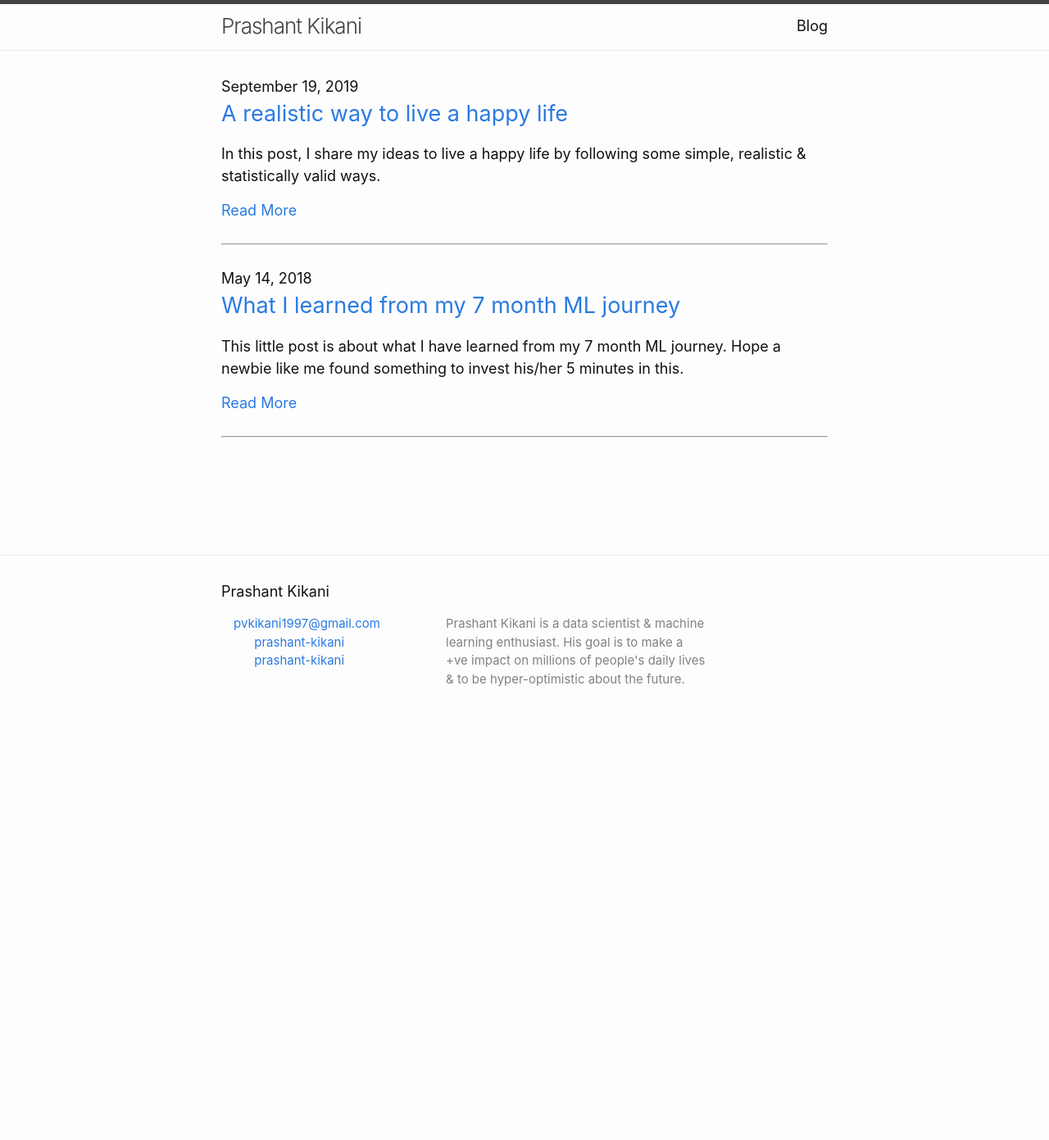
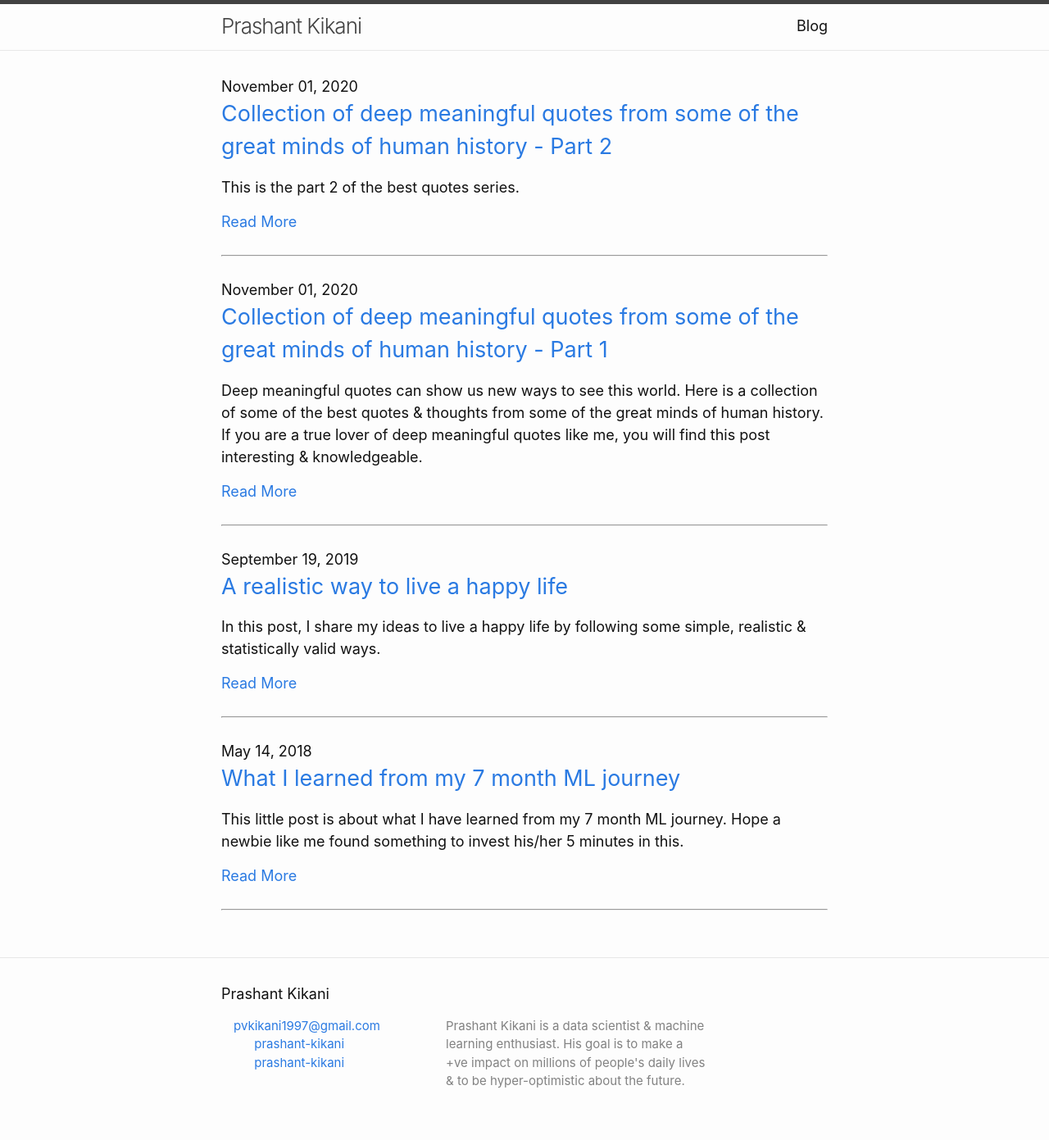
Before and after one commit to prashant-kikani/prashant-kikani.github.io, a Jekyll site: the page built from blog.html, in a window 1280 px wide. Shown: the whole page at 82% size. Built offline with Jekyll 4.4.1, drawn with Linux system fonts in a browser that asks for light colours; before the commit the page ends 900 px from its top, so only the background shows below that.

Commit message:
quotes blog

```diff
--- a/_posts/2019-9-19-happy-life.markdown
+++ b/_posts/2019-9-19-happy-life.markdown
@@ -121,5 +121,3 @@ FYI, If you have food, cloths & a home to live, you are already far more happier
 Since the evolution of mankind, 100 billion human beings have walked the Earth. If you are reading this, you are likely in the top 1% by any measure: opportunity, security, happiness. In fact, you might be in the top 0.1% or even 0.01%. What an amazing opportunity. You’re truly among the blessed.
 
 Happiness is all that matters at the end of the day. Have a happy life.
-
-👏 👏 You made it till the end ! Congrats.
--- /dev/null
+++ b/_posts/2020-11-1-best-quotes-1.markdown
@@ -0,0 +1,196 @@
+---
+layout: post
+title:  "Collection of deep meaningful quotes from some of the great minds of human history - Part 1"
+date:   2020-11-1 # yyyy-mm-dd
+keyword: Self Improvement, Collection, Quotes, Philosophy, Self Help
+permalink: "/blog/best-quotes-1"
+description: "A collection of some of the best deep-meaningful quotes from some of the great minds of human history."
+
+---
+
+Deep meaningful quotes can show us new ways to see this world. Here is a collection of some of the best quotes & thoughts from some of the great minds of human history.<br/>
+If you are a true lover of deep meaningful quotes like me, you will find this post interesting & knowledgeable.
+
+Each sentence in this post contains a deep meaning, so it will better if you take some time after reading each quote to understand what it is really saying.
+
+Enjoy!
+
+<br/>
+
+1.
+
+> "The only thing worse than being blind is having sight but no vision." -Helen Keller
+
+Having a meaningful goal or vision in life is perhaps the most important thing in life. Being able to see & achieve something great in life is probabely better than just plain normal eye-sight.
+
+<hr style="height:0px; color:rgb(240,240,240); background-color:#DCDCDC;"><br/>
+
+2.
+
+> "The man who says he can, and the man who says he can’t are both correct." -Confucius
+
+In most cases, whatever we believe, will happen. If we believe that we can do something & try our best for long enough, it'll happen.
+But if we ourself don't believe that we can do it, we will not put our best & that task will not happen.
+
+<hr style="height:0px; color:rgb(240,240,240); background-color:#DCDCDC;"><br/>
+
+3.
+
+> "The only true wisdom is in knowing, you know nothing." -Socrates
+
+Understanding that these is so much out there to explore & learn about life, psychology and this universe & what I currently know is nothing against it, is the true wisdom.
+This mentality of <b>"knowing nothing"</b> gives us humility, sensibility & curiosity to explore more about everything.
+
+<hr style="height:0px; color:rgb(240,240,240); background-color:#DCDCDC;"><br/>
+
+4.
+
+> "You have to dream before your dreams can come true." -A.P.J. Abdul Kalam
+
+It sounds obvious but, whatever we want to achieve, we first need to dream about it. Lot of people do not even dream bigger.
+First we need to dream, then take proper actions, then probability of that dream becoming reality will become non-zero.
+
+<hr style="height:0px; color:rgb(240,240,240); background-color:#DCDCDC;"><br/>
+
+5.
+
+> "Do not pray for an easy life, pray for the strength to endure a difficult one." -Bruce Lee
+
+It's almost certain that, there will be a lot challenges & hardships in our life. So, why to pray for an easy life?
+Pray for the strength to face those challenges, overcome those hardships & ultimately achieve our goals.
+
+<hr style="height:0px; color:rgb(240,240,240); background-color:#DCDCDC;"><br/>
+
+6.
+
+> "Education is not the learning of facts, but the training of mind to think." -Albert Einstein
+
+In the age of computers, learning of "facts" is not valuable. But, how to think, how to approach & solve any problem is more important.
+Once we know the art of how to approach & solve a problem or how to learn something, everything becomes easier.
+
+<hr style="height:0px; color:rgb(240,240,240); background-color:#DCDCDC;"><br/>
+
+7.
+
+> "Our greatest glory is not in never falling, but in rising every time we fall." -Confucius
+
+Almost everybody have failures & setbacks. But not everyone can rise after falling. Sometimes, that's the different between people who can achieve something big & people who can't.
+
+<hr style="height:0px; color:rgb(240,240,240); background-color:#DCDCDC;"><br/>
+
+8.
+
+> "It is very easy to defeat someone, but it is very hard to win someone." -A.P.J. Abdul Kalam
+
+To win heart of someone is far more harder than to break it. Creation is harder than destruction.
+A small misunderstanding can break relations. But it takes consistent & quality efforts to maintain the relationship.
+
+<hr style="height:0px; color:rgb(240,240,240); background-color:#DCDCDC;"><br/>
+
+9.
+
+> "When everyone is sick, we no longer consider it a disease." -Naval
+
+This sounds kind of obvious but think about it. If <b>anything</b> is common to everyone, it looses it's value.
+When something is "rare" or hard to earn, then only it have value. No matter what it is.
+
+<hr style="height:0px; color:rgb(240,240,240); background-color:#DCDCDC;"><br/>
+
+10.
+
+> "When one door of happiness closes, another opens. But often we look so long at the closed door, that we don’t see the one which has been opened for us." -Helen Keller
+
+For Helen, doors of eye-sight & hearing sense were closed right in her childhood. But, this made her sense of <b>touch</b> more powerfull than an average human.
+She didn't just sit there crying for what she didn't had, she successfully learned speaking & hearing even after her disabilities.
+
+<hr style="height:0px; color:rgb(240,240,240); background-color:#DCDCDC;"><br/>
+
+11.
+
+> "We have two lives, and the second one begins when we realize we only have one." -Confucius
+
+This says, once we truly realize we only have one life, our whole life changes. That after life will be different than previous life in which we didn't truly realize that fact,
+Almost our all decisions impacts after we realize that our life-span is finite.
+
+<hr style="height:0px; color:rgb(240,240,240); background-color:#DCDCDC;"><br/>
+
+12.
+
+> "Intelligence is the ability to adapt the change." -Stephen Hawking
+
+Change is the only thing constant in life. Person who can adapt him/herself in these changes, can survive long enough.
+This also holds true from biological perspective, stong breeds who can adapt will survive & who can't adapt, will die.
+
+<hr style="height:0px; color:rgb(240,240,240); background-color:#DCDCDC;"><br/>
+
+13.
+
+> "Be extraordinary. It’s a mental choice." -Unknown
+
+Being extraordinary vs. ordinary is our choice. We can decide if we want to do something big or stay comfortable & stay at the same level.
+
+<hr style="height:0px; color:rgb(240,240,240); background-color:#DCDCDC;"><br/>
+
+14.
+
+> "It is better to walk alone, than with a crowd going in the wrong direction." -Diane Grant
+
+It does not matter if people are with us in our journey or not. If we believe it is the right way, we should keep going no matter we are alone or in crowd.
+
+<hr style="height:0px; color:rgb(240,240,240); background-color:#DCDCDC;"><br/>
+
+15.
+
+> "Innovation distinguishes between a leader and a follower." -Steve Jobs
+
+True leaders innovate. "Being able to imagine something big & to make it happen in reality" is innovation.
+Almost all great leaders have done that.
+
+<hr style="height:0px; color:rgb(240,240,240); background-color:#DCDCDC;"><br/>
+
+16.
+
+> "The first step is to establish that something is possible; then probability will occur." -Elon Musk
+
+Even if something seems impossible, first of all we need to truly believe that <b>it is possible</b>. Then we will try to take necessary steps & chances of the result will become non-zero.
+If we don't believe something is possible in the first place, probability of the result will always be zero.
+
+<hr style="height:0px; color:rgb(240,240,240); background-color:#DCDCDC;"><br/>
+
+17.
+
+> "Man needs his difficulties because they are necessary to enjoy success." -A.P.J. Abdul Kalam
+
+To truly understand the need of something, we need to stay away from it. Then only we can understand what's like to live without it.
+We easily take everything around us for granted. We need absence of something to know it's true value.
+
+<hr style="height:0px; color:rgb(240,240,240); background-color:#DCDCDC;"><br/>
+
+18.
+
+> "Before you embark on a journey of revenge, dig two graves." - Confucius
+
+Similar quote is "no one wins an argument". Person who wins the argument, loses the other person.
+Revenge is almost never worth it. No matter who wins, both person lose something.
+
+<hr style="height:0px; color:rgb(240,240,240); background-color:#DCDCDC;"><br/>
+
+19.
+
+> "It does not matter how slowly you go as long as you do not stop." -Confucius
+
+Consistency matter more than speed. If we are consistent enough, eventually we will get there.
+
+<hr style="height:0px; color:rgb(240,240,240); background-color:#DCDCDC;"><br/>
+
+20.
+
+> "Don’t grow old without growing up." -Unknown
+
+Manners & disciplines don't always come as age grows. Growing up is more important than growing old.
+
+<br/>
+
+Reading is not enough, we should take inspiration from above quotes & apply them in our life too.
+
+If you have enjoyed this part, you can <a target="_blank" href="https://prashantkikani.com/blog/best-quotes-2">read the 2nd part of this here</a>.
--- /dev/null
+++ b/_posts/2020-11-1-best-quotes-2.markdown
@@ -0,0 +1,147 @@
+---
+layout: post
+title:  "Collection of deep meaningful quotes from some of the great minds of human history - Part 2"
+date:   2020-11-1 # yyyy-mm-dd
+keyword: Self Improvement, Collection, Quotes, Philosophy, Self Help
+permalink: "/blog/best-quotes-2"
+description: "A collection of some of the best deep-meaningful quotes from some of the great minds of human history."
+
+---
+
+This is the part 2 of the best quotes series.
+
+You can <a target="_blank" href="https://prashantkikani.com/blog/best-quotes-1">read part 1 here</a> if you already have not.
+
+Enjoy!
+
+<br/>
+
+1.
+
+> "Before you can lie to another, you must first lie to yourself." -Naval
+
+Whatever happens outside of ourselves, happens first inside our brains. So, if we want to tell a lie to someone, we first need to tell & think that lie to ourselves.
+
+<hr style="height:0px; color:rgb(240,240,240); background-color:#DCDCDC;"><br/>
+
+2.
+
+> "The modern devil is cheap dopamine." -Naval
+
+Social media have created this cheap dopamine cycle which have affected almost everyone. That constant desire to get more likes & followers, have affected (negatively) our brains.
+
+<hr style="height:0px; color:rgb(240,240,240); background-color:#DCDCDC;"><br/>
+
+3.
+
+> "If you really want something, you will find a way." -Unknown
+
+
+
+<hr style="height:0px; color:rgb(240,240,240); background-color:#DCDCDC;"><br/>
+
+4.
+
+> "When something is important enough, you do it even if the odds are not in your favour." -Elon Musk
+
+<hr style="height:0px; color:rgb(240,240,240); background-color:#DCDCDC;"><br/>
+
+5.
+
+> "When making plans, think big. When making progress, think small." -James Clear
+
+<hr style="height:0px; color:rgb(240,240,240); background-color:#DCDCDC;"><br/>
+
+6.
+
+> "If you make a mistake and do not correct it, this is called a mistake." -Confucius
+
+<hr style="height:0px; color:rgb(240,240,240); background-color:#DCDCDC;"><br/>
+
+7.
+
+> "Distractions aren't the problem, lack of focus is." -Unknown
+
+<hr style="height:0px; color:rgb(240,240,240); background-color:#DCDCDC;"><br/>
+
+8.
+
+> "Don’t burn the whole house just because there’s one cockroach in it." -Unknown
+
+<hr style="height:0px; color:rgb(240,240,240); background-color:#DCDCDC;"><br/>
+
+9.
+
+> "If you are smart, let them win the arguments." -Unknown
+
+<hr style="height:0px; color:rgb(240,240,240); background-color:#DCDCDC;"><br/>
+
+10.
+
+> "I, and I alone am responsible for everything I think and feel." -Naval
+
+<hr style="height:0px; color:rgb(240,240,240); background-color:#DCDCDC;"><br/>
+
+11.
+
+> "Science requires skepticism. Religion requires belief." -Naval
+
+<hr style="height:0px; color:rgb(240,240,240); background-color:#DCDCDC;"><br/>
+
+12.
+
+> "Every action has its pleasures and its price." -Socrates
+
+<hr style="height:0px; color:rgb(240,240,240); background-color:#DCDCDC;"><br/>
+
+13.
+
+> "Those who fly solo have the strongest wings." -Unknown
+
+<hr style="height:0px; color:rgb(240,240,240); background-color:#DCDCDC;"><br/>
+
+14.
+
+> If you can't explain it simply you don't understand it well enough. -Albert Einstein
+
+<hr style="height:0px; color:rgb(240,240,240); background-color:#DCDCDC;"><br/>
+
+15.
+
+> "As we look ahead into the next century, leaders will be those who empower others." -Bill Gates
+
+<hr style="height:0px; color:rgb(240,240,240); background-color:#DCDCDC;"><br/>
+
+16.
+
+> "Clarity is just when a calm mind compounds on itself." -Unknown
+
+<hr style="height:0px; color:rgb(240,240,240); background-color:#DCDCDC;"><br/>
+
+17.
+
+> "Practice is the price you pay today to be better tomorrow." -James Clear
+
+<hr style="height:0px; color:rgb(240,240,240); background-color:#DCDCDC;"><br/>
+
+18.
+
+> "I know you won’t believe me, but the highest form of human excellence is to question one-self & others." -Socrates
+
+<hr style="height:0px; color:rgb(240,240,240); background-color:#DCDCDC;"><br/>
+
+19.
+
+> "Long-term thinking is simple once you are the master of your short-term desires." -Unknown
+
+<hr style="height:0px; color:rgb(240,240,240); background-color:#DCDCDC;"><br/>
+
+20.
+
+> "Everything has beauty, but not everyone sees it." -Confucius
+
+<br/>
+
+Reading is not enough, take inspiration from above quotes & apply them in your life too.
+
+There are so much more of these. I think I need to create a 3rd part..
--- a/assets/main.css
+++ b/assets/main.css
@@ -38,7 +38,7 @@ a:hover { color: #111; text-decoration: underline; }
 .social-media-list a:hover .username { text-decoration: underline; }
 
 /** Blockquotes */
-blockquote { color: #828282; border-left: 4px solid #e8e8e8; padding-left: 15px; font-size: 18px; letter-spacing: -1px; font-style: italic; }
+blockquote { color: #000000; font-family: serif; border-left: 3px solid #000000; padding-left: 15px; font-size: 20px; letter-spacing: 0.3px; font-style: italic; }
 
 blockquote > :last-child { margin-bottom: 0; }
 
@@ -133,7 +133,7 @@ table td { border: 1px solid #e8e8e8; }
 /** Posts */
 .post-header { margin-bottom: 30px; }
 
-.post-title { font-size: 42px; letter-spacing: -1px; line-height: 1; }
+.post-title { font-size: 42px; letter-spacing: -0.5px; line-height: 1.2; }
 
 @media screen and (max-width: 800px) { .post-title { font-size: 36px; } }
 
```
